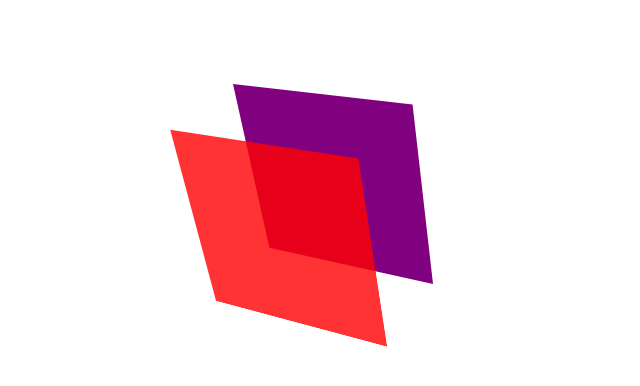
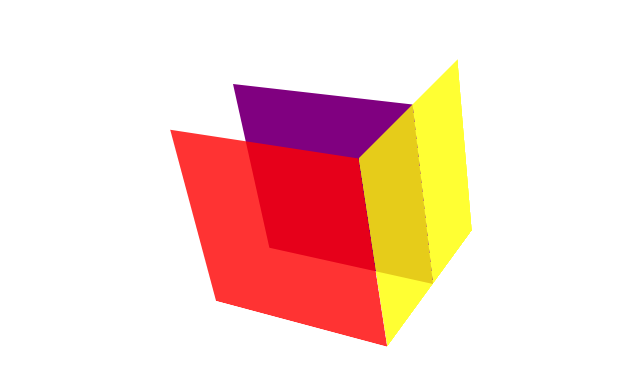
Before and after one commit to dwaps/tutos, a plain HTML site: page index.html in a window 1280 px wide. Shown: the part 216-602 px from the top of the page, without its empty margins (307-947 px from the left). Drawn offline with Linux system fonts and the light colour scheme.

Commit message:
Style de la 2ème face

```diff
--- a/index.css
+++ b/index.css
@@ -52,3 +52,11 @@ body {
         transform-origin: 50% 50%;
         transform: translate3d(0,0,100px);
     }
+    .cube .n2 {
+        left: 100%;
+        top: 0;
+        background: yellow;
+        transform-origin: 0 0;
+        transform: translate3d(0,0,100px) rotate3d(0, 1, 0, 90deg);
+
+    }
```
